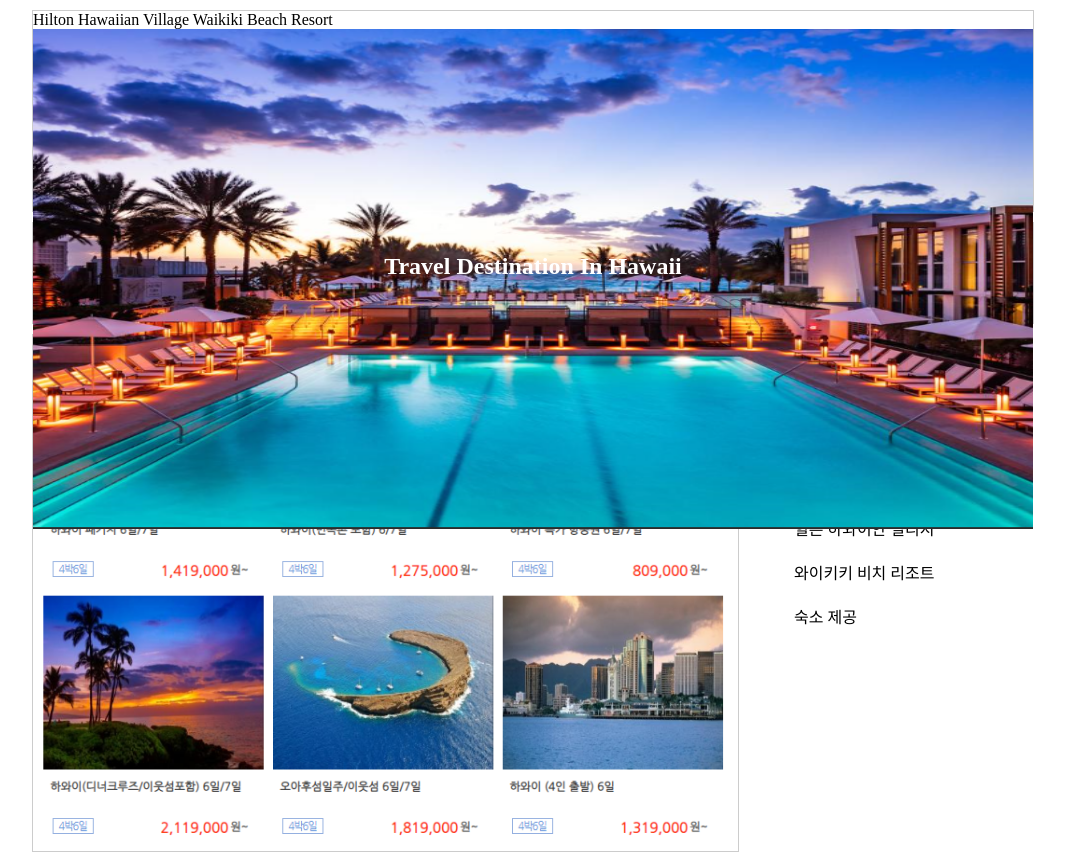
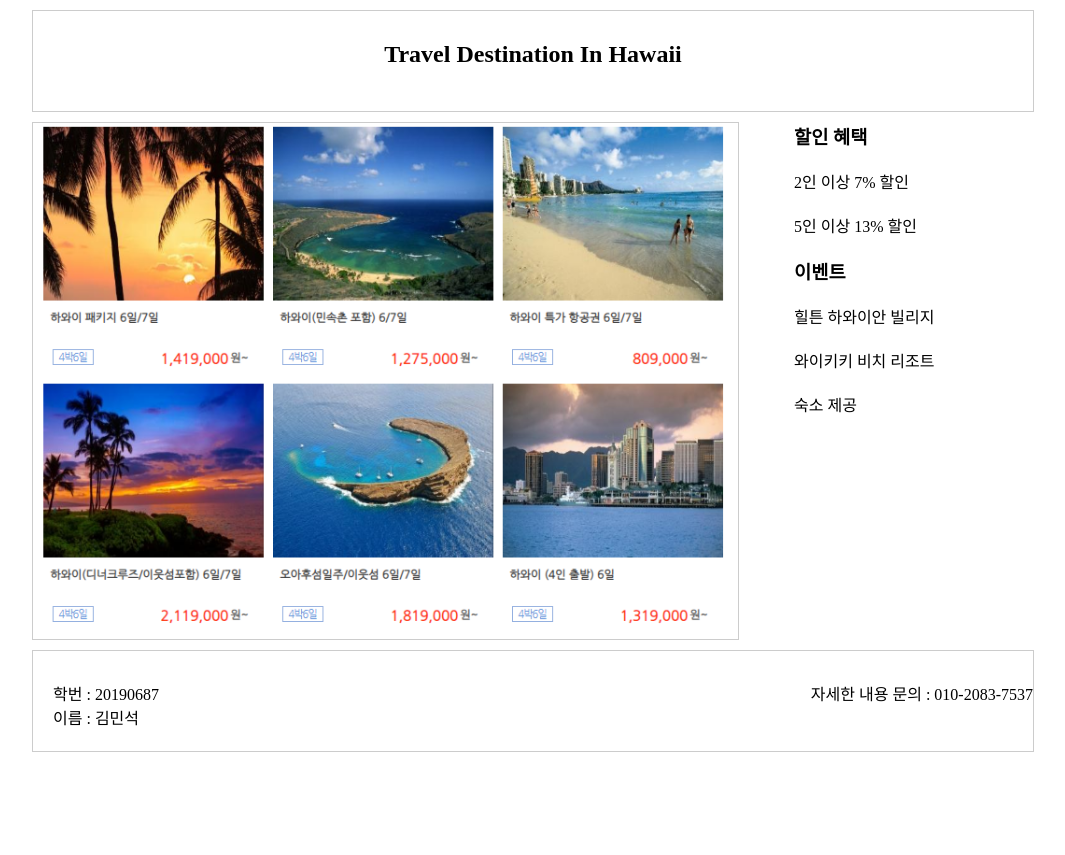
Before and after one commit to alstjr54/alstjr54.github.io, a plain HTML site: page Hawaii.html in a window 1280 px wide. Shown: the top 855 px of the page, without its empty margins (108-1173 px from the left). After the commit the page ends 800 px from the top, so only its background shows below. Drawn offline with Linux system fonts and the light colour scheme.

Commit message:
Update Hawaii.html

```diff
--- a/Hawaii.html
+++ b/Hawaii.html
@@ -25,8 +25,8 @@
 		margin : 30px 20px 0 0;
 	}
 	nav {
-		color : white;
-		background-color : #000000 ;
+		color : black;
+		background-color : #ffffff ;
 		width : 1000px;
 		height : 70px;
 		margin-top : 10px;
@@ -37,7 +37,7 @@
 	nav li {
 		float : center;
 		margin : 20px 50px;
-		color : white;
+		color : black;
 
 	}
 	li {
@@ -92,11 +92,7 @@
 </head>
 <body>
 <div id = 'page'>
-<header>
-	Hilton Hawaiian Village Waikiki Beach Resort
-<img src= './img/Miami2.PNG' width = 1000 height = 500>
 
-</header>
 <div class = 'clear'> </div>
 
 <div class='clear'> </div>
```
